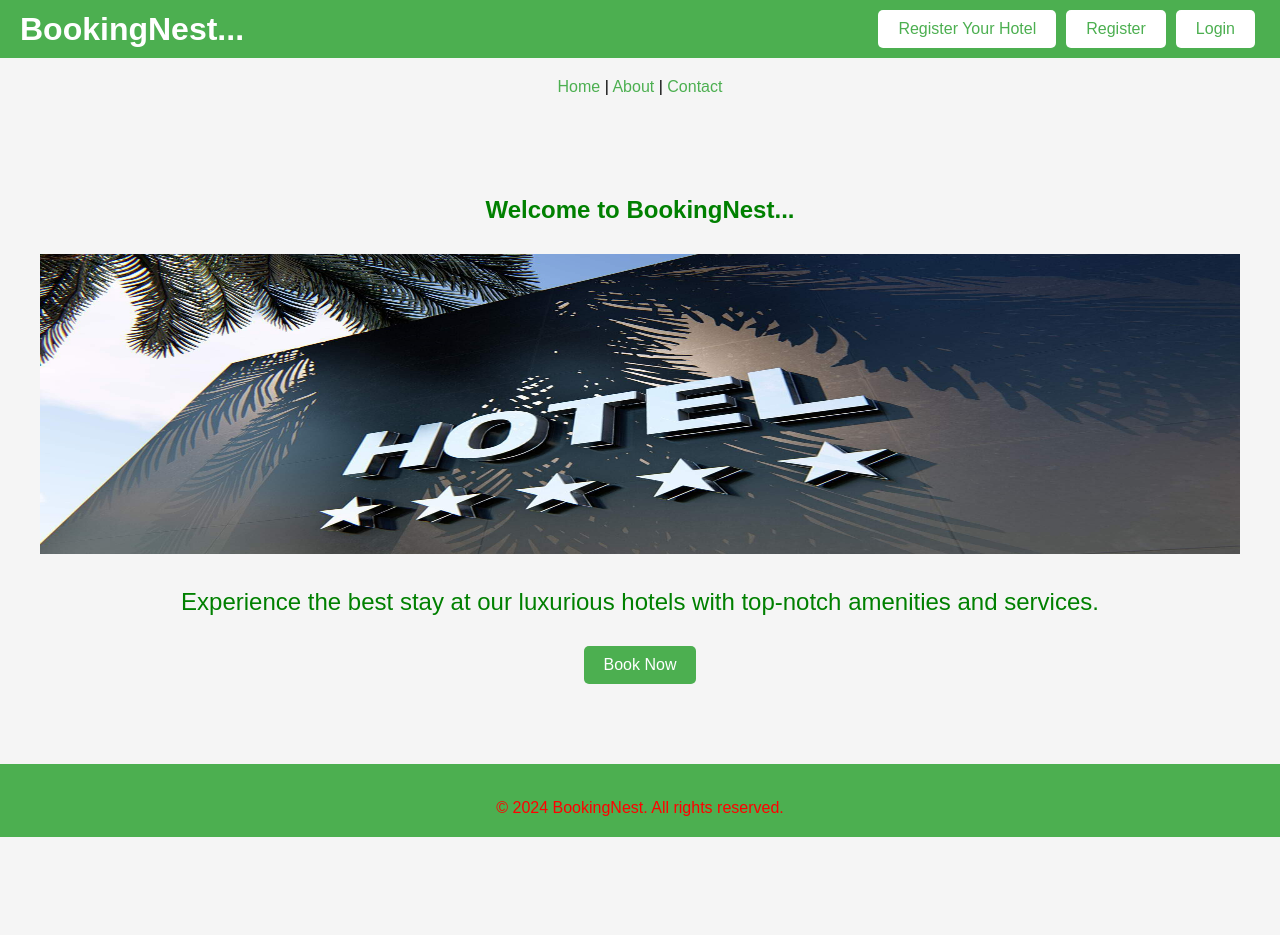
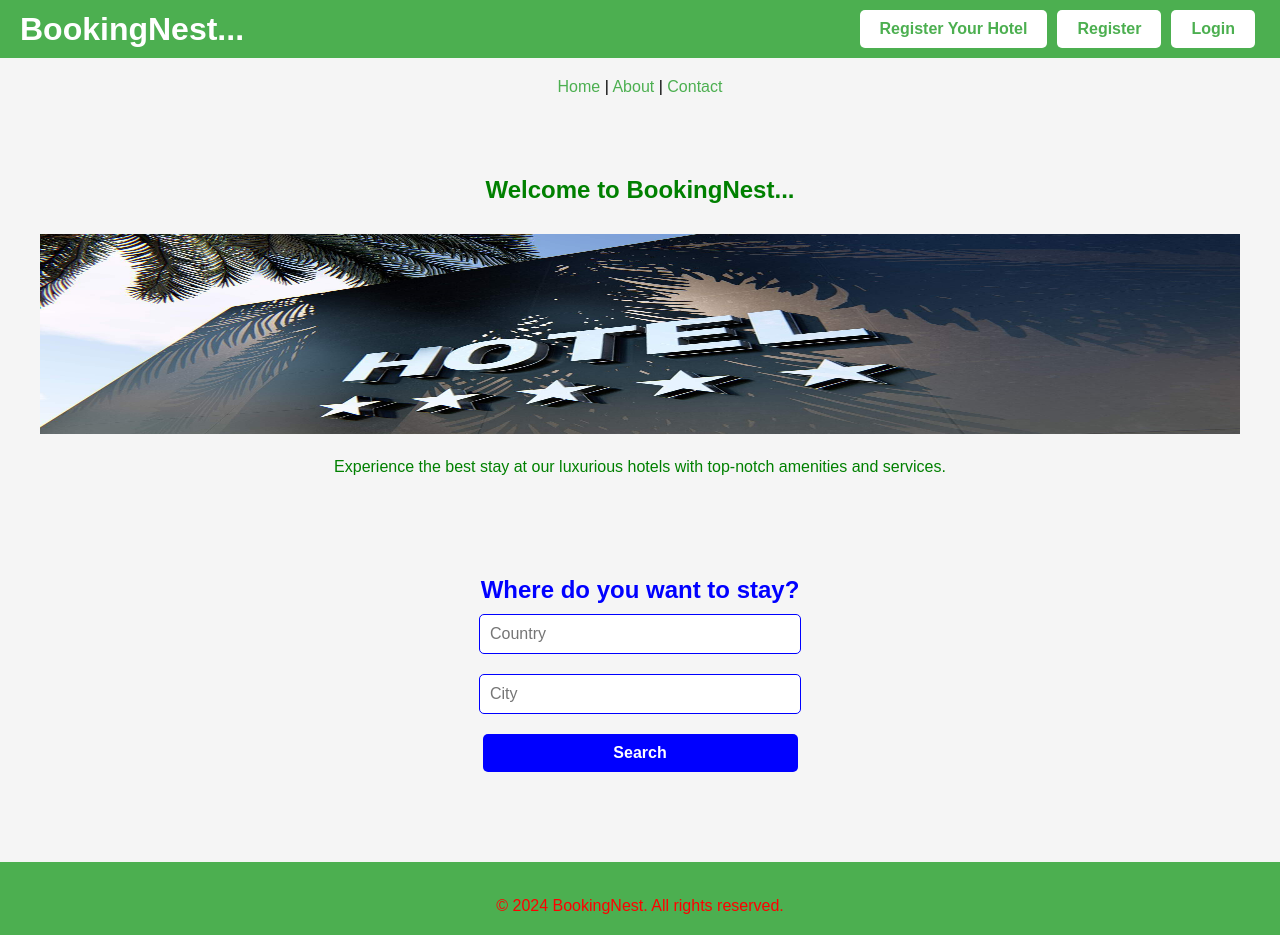
Before and after one commit to aliyaqubi/App-BookingNest, a React (Create React App) app: page / in a window 1280 px wide. Before the commit the page ends 837 px from the top, so only its background shows below. Built offline with nearby package versions, Linux system fonts and the light colour scheme.

Commit message:
creating search field

```diff
--- a/src/App.css
+++ b/src/App.css
@@ -88,7 +88,7 @@ button:hover {
 
 p {
   margin-top: 15px;
-  color: red;
+  color: rgb(76, 0, 255);
 }
 
 
--- a/src/App.js
+++ b/src/App.js
@@ -8,6 +8,7 @@ import Contact from './Contact.js';
 import About from './About.js';
 import RegisterCustomer from './RegisterC.js';
 import RegisterHotel from './RegisterH.js';
+import SearchH from './SearchH.js';
 // import LogInOut from './LogInOut.js';
 // import Hotel from './Hotel.js';
 
@@ -23,14 +24,14 @@ function App() {
   // const [password, setPassword] = useState('');
   const [authToken, setAuthToken] = useState('');
   const [authTokenType, setAuthTokenType] = useState('');
-  const [adminId, setAdminId] = useState('');
+  const [hotelId, setHotelId] = useState('');
 
   // retreiving dtat from window local storage
   useEffect(() => {
     setAuthToken(window.localStorage.getItem('authToken') || '');
     setAuthTokenType(window.localStorage.getItem('authTokenType') || '');
     setUsername(window.localStorage.getItem('username') || '');
-    setAdminId(window.localStorage.getItem('adminId') || '');
+    setHotelId(window.localStorage.getItem('hotelId') || '');
   }, []);
 
   // Update localStorage whenever page state changes by refreshing (storing dtat in window local storage)
@@ -44,16 +45,16 @@ function App() {
     username
       ? window.localStorage.setItem('username', username)
       : window.localStorage.removeItem('username');
-    adminId
-      ? window.localStorage.setItem('adminId', adminId)
-      : window.localStorage.removeItem('adminId');
-  }, [authToken, authTokenType, username, adminId]);
+    hotelId
+      ? window.localStorage.setItem('hotelId', hotelId)
+      : window.localStorage.removeItem('hotelId');
+  }, [authToken, authTokenType, username, hotelId]);
 
 
   return (
     <div>
       <Router>
-      <Layout>
+        <Layout>
           <div className="App">
             <Routes>
               <Route path="/" element={<Home />} />
--- a/src/Home.js
+++ b/src/Home.js
@@ -2,6 +2,7 @@ import React from 'react';
 // import { Link, NavLink } from 'react-router-dom';
 import './Home.css';
 import homeImage from './images/Home-Hotel.png';
+import SearchH from './SearchH.js'
 import { green } from '@mui/material/colors';
 
 
@@ -10,19 +11,22 @@ const Home = () => {
   return (
   <div style={{ fontFamily: 'Arial, sans-serif', color: '#333' }}>
   <main style={{ padding: '20px' }}>
-    <section id="home" style={{ textAlign: 'center', margin: '40px 0' }}>
+    <section id="home" style={{ textAlign: 'center', margin: '20px 0' }}>
       <h2 style={{color: 'green'}}>Welcome to BookingNest...</h2>
       <img
         src={homeImage}
         alt='A decorative image'
-        style={{width: '100%', maxHeight: '300px' , marginTop: '30px'}}
+        style={{width: '100%', maxHeight: '200px' , marginTop: '30px'}}
       />
-      <p style={{fontSize:'1.5rem', marginTop: '30px', color:'green'}}>
+      <p style={{fontSize:'1rem', marginTop: '20px', color:'green'}}>
         Experience the best stay at our luxurious hotels with top-notch amenities and services.
       </p>
-      <button style={{ padding: '10px 20px', marginTop: '30px', backgroundColor: '#4CAF50', color: 'white', border: 'none', borderRadius: '5px', cursor: 'pointer' }}>
+      {/* <button style={{ padding: '10px 20px', marginTop: '30px', backgroundColor: '#4CAF50', color: 'white', border: 'none', borderRadius: '5px', cursor: 'pointer' }}>
         Book Now
-      </button>
+      </button> */}
+    </section>
+    <section id="search-hotel" style={{ textAlign: 'center', margin: '40px 0', marginTop: '100px' }}>
+      <SearchH/>
     </section>
   </main>
 </div>
--- a/src/Layout.js
+++ b/src/Layout.js
@@ -55,7 +55,7 @@ const Layout = ({ children }) => {
     const [password, setPassword] = useState('');
     const [authToken, setAuthToken] = useState(null);
     const [authTokenType, setAuthTokenType] = useState(null);
-    const [adminId, setAdminId] = useState('');
+    const [hotelId, setHotelId] = useState('');
 
 
 
@@ -79,7 +79,7 @@ const Layout = ({ children }) => {
         body: formData
       }
 
-      fetch(BASE_URL + 'admin-token', requestOptions)
+      fetch(BASE_URL + 'hotel-token', requestOptions)
         .then(response => {
           if (response.ok) {
             return response.json()
@@ -90,7 +90,7 @@ const Layout = ({ children }) => {
           console.log(data);
           setAuthToken(data.access_token)
           setAuthTokenType(data.token_type)
-          setAdminId(data.admin_id)
+          setHotelId(data.hotel_id)
           setUsername(data.username)
         })
         .catch(error => {
@@ -105,7 +105,7 @@ const Layout = ({ children }) => {
     const signOut = (event) => {
       setAuthToken('')
       setAuthTokenType('')
-      setAdminId('')
+      setHotelId('')
       setUsername('')
     }
 
--- a/src/RegisterC.css
+++ b/src/RegisterC.css
@@ -32,6 +32,7 @@
   button {
     padding: 15px;
     font-size: 16px;
+    font-weight: bold;
     color: white;
     background-color: #28a745;
     border: none;
--- a/src/RegisterH.css
+++ b/src/RegisterH.css
@@ -32,6 +32,7 @@
   button {
     padding: 15px;
     font-size: 16px;
+    font-weight: bold;
     color: white;
     background-color: #28a745;
     border: none;
--- a/src/RegisterH.js
+++ b/src/RegisterH.js
@@ -55,7 +55,7 @@ const RegisterHotel = () => {
       <h2 style={{  marginTop: '10px' , marginBottom: '60px' , color:'green'}}>Register Your Hotel</h2>
       <form onSubmit={handleSubmit}>
       <div>
-          <label>Hotel Name:</label>
+          <label>Hotel Name *</label>
           <input
             type="text"
             required
@@ -64,7 +64,7 @@ const RegisterHotel = () => {
           />
         </div>
         <div>
-          <label>Manager Name:</label>
+          <label>Manager Name *</label>
           <input
             type="text"
             required
@@ -73,7 +73,7 @@ const RegisterHotel = () => {
           />
         </div>
         <div>
-          <label>Username:</label>
+          <label>Username *</label>
           <input
             type="text"
             required
@@ -82,7 +82,7 @@ const RegisterHotel = () => {
           />
         </div>
         <div>
-          <label>Password:</label>
+          <label>Password *</label>
           <input
             type="password"
             required
@@ -91,7 +91,7 @@ const RegisterHotel = () => {
           />
         </div>
         <div>
-          <label>Email:</label>
+          <label>Email *</label>
           <input
             type="text"
             required
@@ -100,7 +100,7 @@ const RegisterHotel = () => {
           />
         </div>
         <div>
-          <label>Phone:</label>
+          <label>Phone *</label>
           <input
             type="text"
             required
@@ -109,7 +109,7 @@ const RegisterHotel = () => {
           />
         </div>
         <div>
-          <label>Adress:</label>
+          <label>Adress *</label>
           <input
             type="text"
             required
@@ -118,7 +118,7 @@ const RegisterHotel = () => {
           />
         </div>
         <div>
-          <label>Country:</label>
+          <label>Country *</label>
           <input
             type="text"
             required
@@ -127,7 +127,7 @@ const RegisterHotel = () => {
           />
         </div>
         <div>
-          <label>City:</label>
+          <label>City *</label>
           <input
             type="text"
             required
@@ -136,7 +136,7 @@ const RegisterHotel = () => {
           />
         </div>
         <div>
-          <label>Rooms:</label>
+          <label>Number of rooms:</label>
           <input
             type="text"
             value={rooms}
@@ -151,6 +151,9 @@ const RegisterHotel = () => {
             onChange={(e) => setStar(e.target.value)}
           />
         </div>
+        <p style={{ textAlign: 'center' , color: 'blue' }}>
+          Fields marked with an asterisk (*) are required.
+        </p>
         <button type="submit">Register</button>
       </form>
       {message &&
--- /dev/null
+++ b/src/SearchH.js
@@ -0,0 +1,116 @@
+import React, { useState } from 'react';
+import axios from 'axios';
+import { styled } from '@mui/system';
+
+// const Input = styled.input`
+//   padding: 10px;
+//   margin: 10px 0;
+//   border: 1px solid #ccc;
+//   border-radius: 5px;
+// `;
+
+// const Button = styled.button`
+//   padding: 10px 20px;
+//   margin: 10px 0;
+//   background-color: #4CAF50;
+//   color: white;
+//   border: none;
+//   border-radius: 5px;
+//   cursor: pointer;
+
+//   &:hover {
+//     background-color: #45a049;
+//   }
+// `;
+
+// const ErrorMessage = styled.p`
+//   color: red;
+// `;
+
+// const SuccessMessage = styled.p`
+//   color: green;
+// `;
+
+// const Result = styled.div`
+//   margin-top: 20px;
+//   padding: 10px;
+//   border: 1px solid #ccc;
+//   border-radius: 4px;
+//   background-color: #f9f9f9;
+// `;
+
+
+const SearchH = () => {
+  const [country, setCountry] = useState('');
+  const [city, setCity] = useState('');
+  const [results, setResults] = useState([]);
+  const [error, setError] = useState('');
+
+  const handleSearch = async () => {
+    if (!country && !city) {
+      setError('Please enter a country or a city to search');
+      return;
+    }
+
+    try {
+      setError('');
+      const response = await axios.get('http://localhost:8000/hotel/all', {
+        params: {
+          country,
+          city
+        }
+      });
+      setResults(response.data);
+    } catch (error) {
+      setError('Error during search. Please try again later.');
+    }
+
+    // try {
+    //   setError('');
+    //   const countryResponse = country ? await axios.get(`http://localhost:8000/hotel/all?country=${country}`) : { data: [] };
+    //   const cityResponse = city ? await axios.get(`http://localhost:8000/hotel/all?city=${city}`) : { data: [] };
+    //   setResults([...countryResponse.data, ...cityResponse.data]);
+    // } catch (error) {
+    //   setError('Error during search. Please try again later.');
+    // }
+  };
+
+  return (
+    <div>
+      <h2 style={{color: 'blue'}}>Where do you want to stay?</h2>
+        <form>
+          <input
+            style={{ width: '300px', padding: '10px', margin: '10px auto', borderRadius: '5px', border: '1px solid blue' }}
+            type="text"
+            placeholder="Country"
+            value={country}
+            onChange={(e) => setCountry(e.target.value)}
+          />
+          <input
+            style={{ width: '300px', padding: '10px', margin: '10px auto', borderRadius: '5px', border: '1px solid blue' }}
+            type="text"
+            placeholder="City"
+            value={city}
+            onChange={(e) => setCity(e.target.value)}
+          />
+          <button
+            style={{ width: '315px', padding: '10px 20px', margin: '10px auto', backgroundColor: 'blue', color: 'white', border: 'none', borderRadius: '5px', cursor: 'pointer' }}
+            onClick={handleSearch}>
+              Search
+          </button>
+        </form>
+        {error && <p style={{ color: 'red' }}>{error}</p>}
+      <div>
+        {results.map((hotel, index) => (
+          <results key={index}
+            style={{ padding: '10px', marginTop: '20px', backgroundColor: 'blue', border: '1px solid #ccc', borderRadius: '5px'}}>
+            <p>{hotel.name}</p>
+            <p>{hotel.city}, {hotel.country}</p>
+          </results>
+        ))}
+      </div>
+    </div>
+  );
+};
+
+export default SearchH;
```
Also changed, not shown: src/Note.js (+97 -19 lines), src/RegisterC.js (+23 -44 lines).
